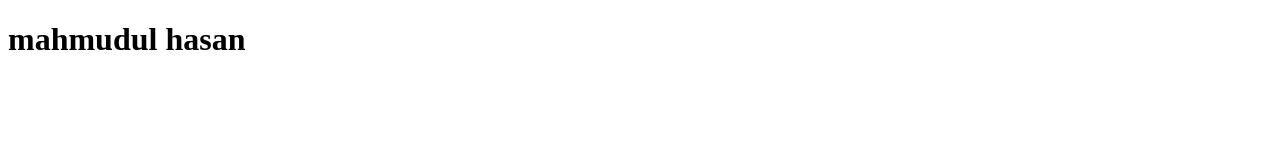
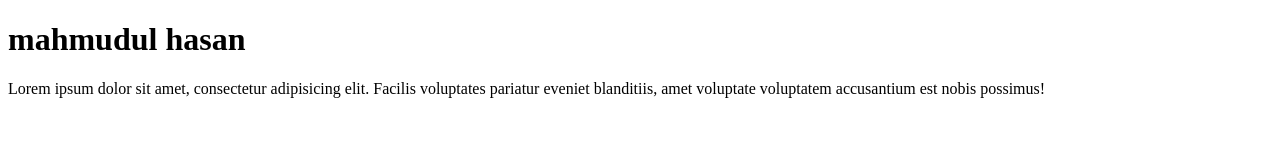
Before and after one commit to mahmud225500/-first-projects, a plain HTML site: page index.html in a window 1280 px wide. Drawn offline with Linux system fonts and the light colour scheme.

Commit message:
ptag-added

```diff
--- a/index.html
+++ b/index.html
@@ -7,5 +7,6 @@
 </head>
 <body>
     <h1>mahmudul hasan</h1>
+    <p>Lorem ipsum dolor sit amet, consectetur adipisicing elit. Facilis voluptates pariatur eveniet blanditiis, amet voluptate voluptatem accusantium est nobis possimus!</p>
 </body>
 </html>
```
